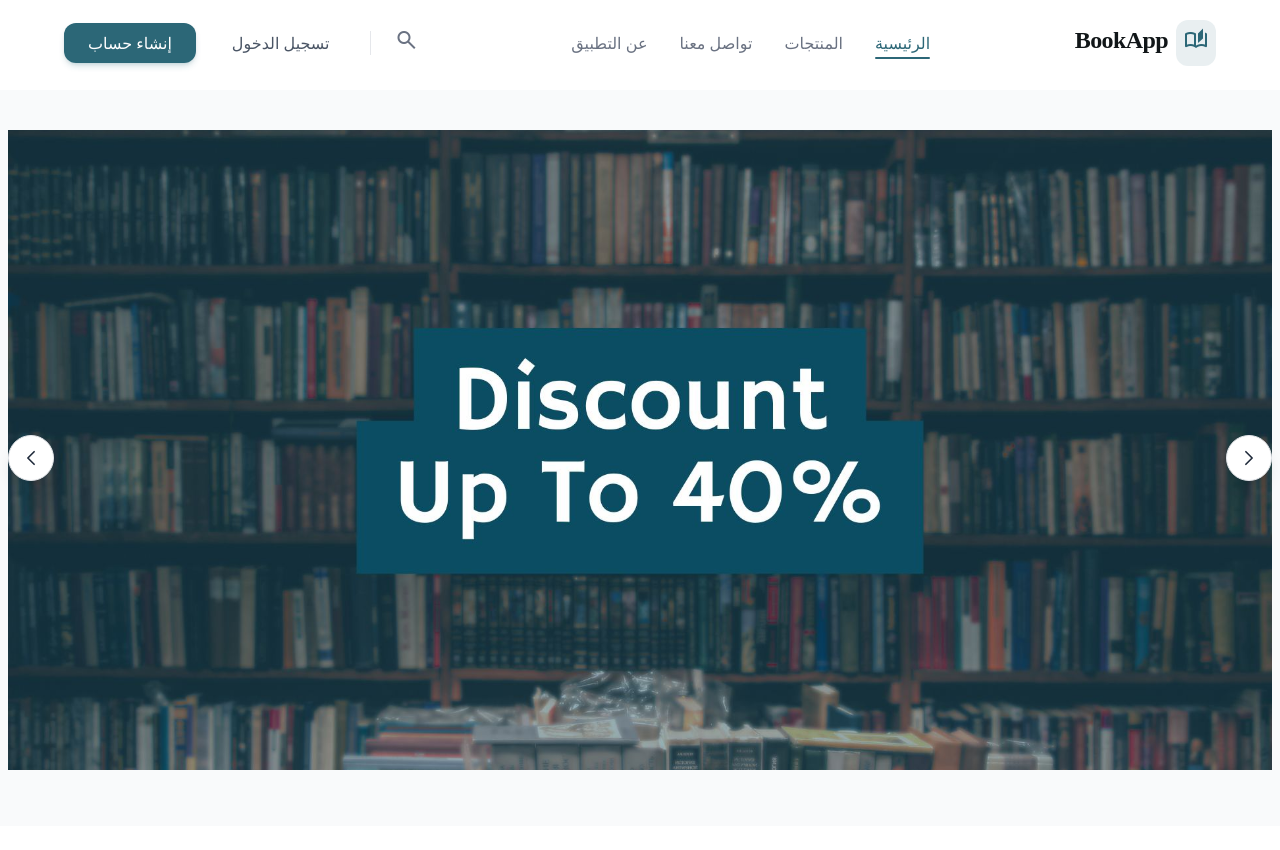
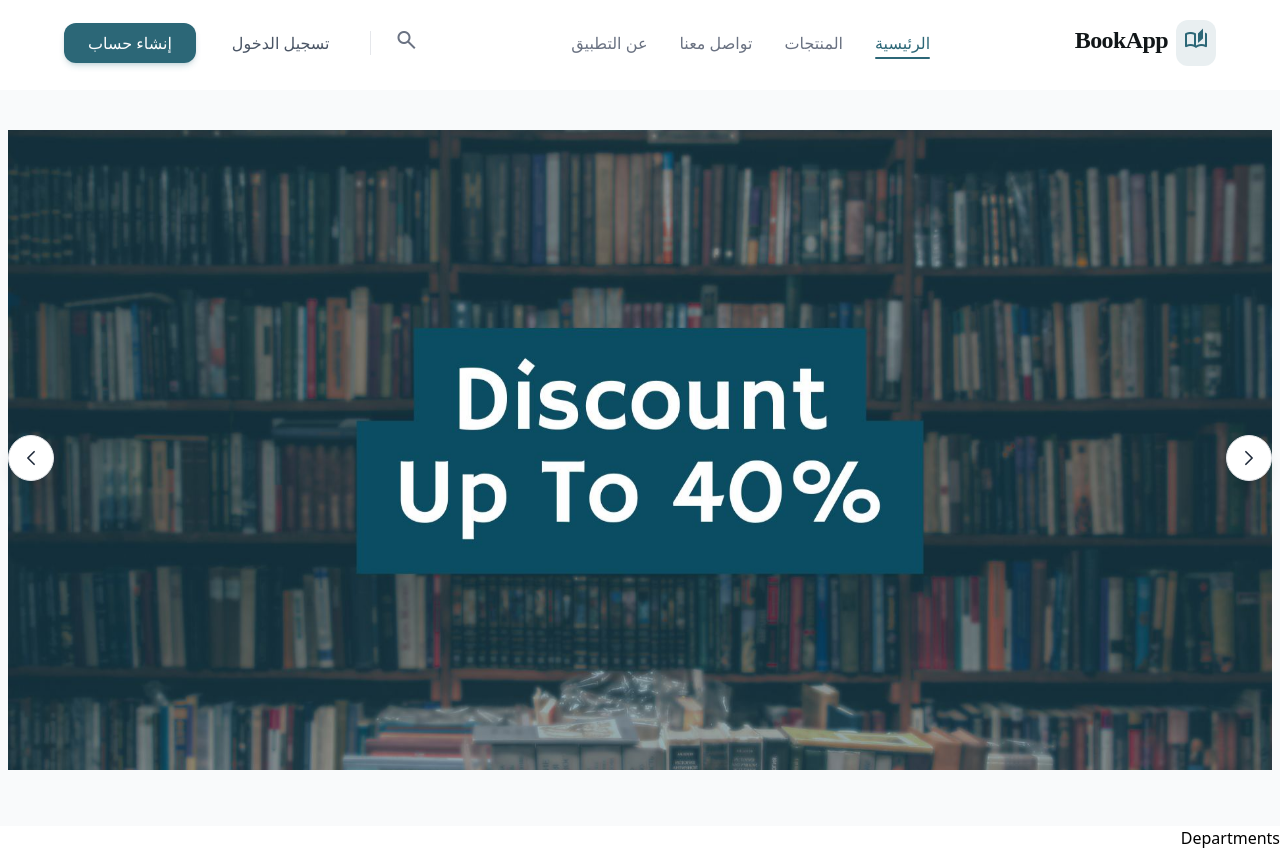
Before and after one commit to mahmoudelnahas180/BookAPP, a React (Vite) app in the folder frontend/: page / in a window 1280 px wide. Before the commit the page ends 826 px from the top, so only its background shows below. Built offline with nearby package versions, Linux system fonts and the light colour scheme.

Commit message:
add comment

```diff
--- a/frontend/src/pages/Home.jsx
+++ b/frontend/src/pages/Home.jsx
@@ -1,5 +1,6 @@
 import React from 'react'
 import Hero from '../components/Hero'
+import Departments from '../components/Departments'
 
 /**
  * @component Home
@@ -11,6 +12,9 @@ export default function Home() {
     <>
       {/* قسم العرض الرئيسي (Slider) */}
       <Hero />
+      {/* قسم الأقسام */}
+      <Departments />
+
     </>
   )
 }
```
Also changed, not shown: frontend/src/features/auth/components/ProtectedRoute.jsx (line endings or trailing spaces).
